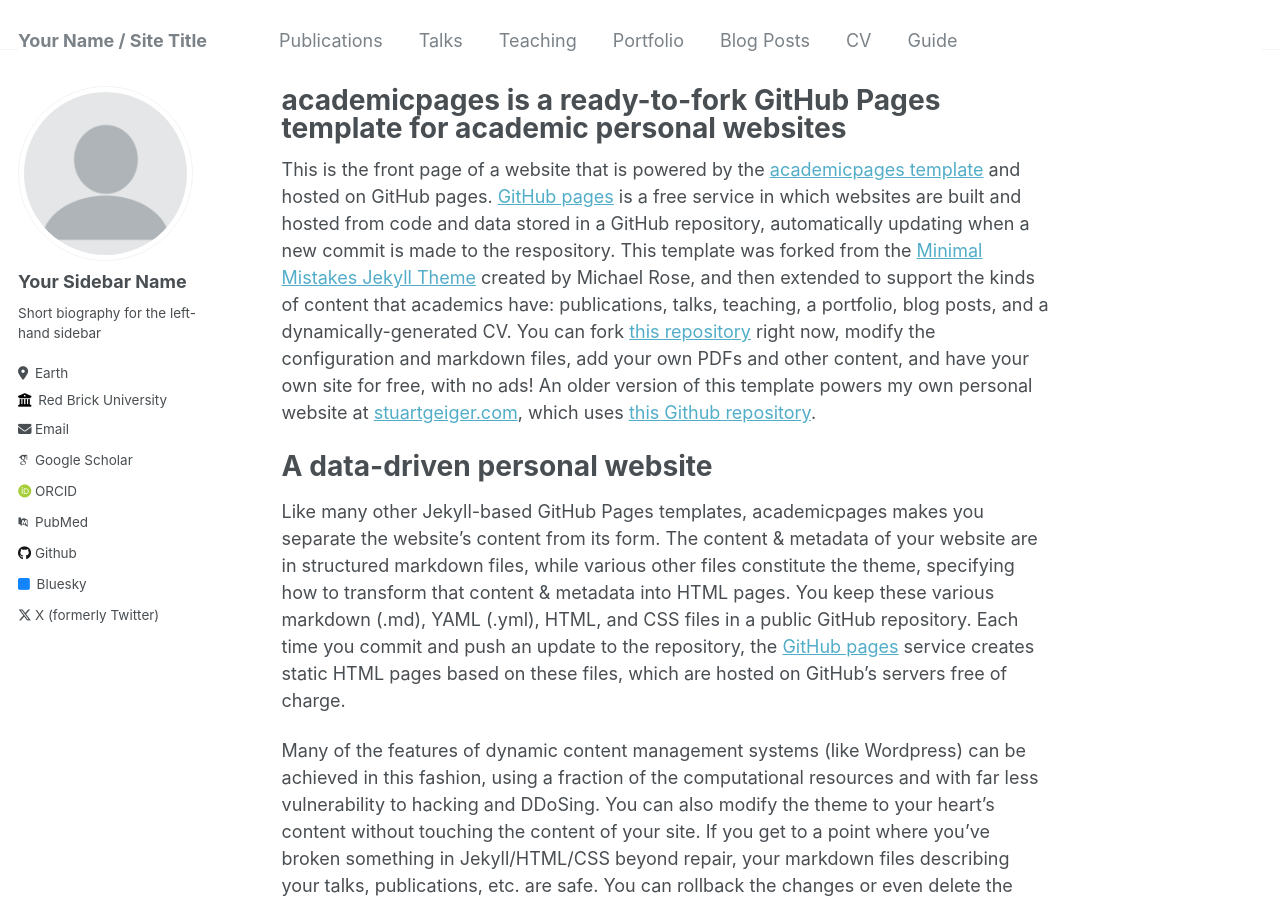
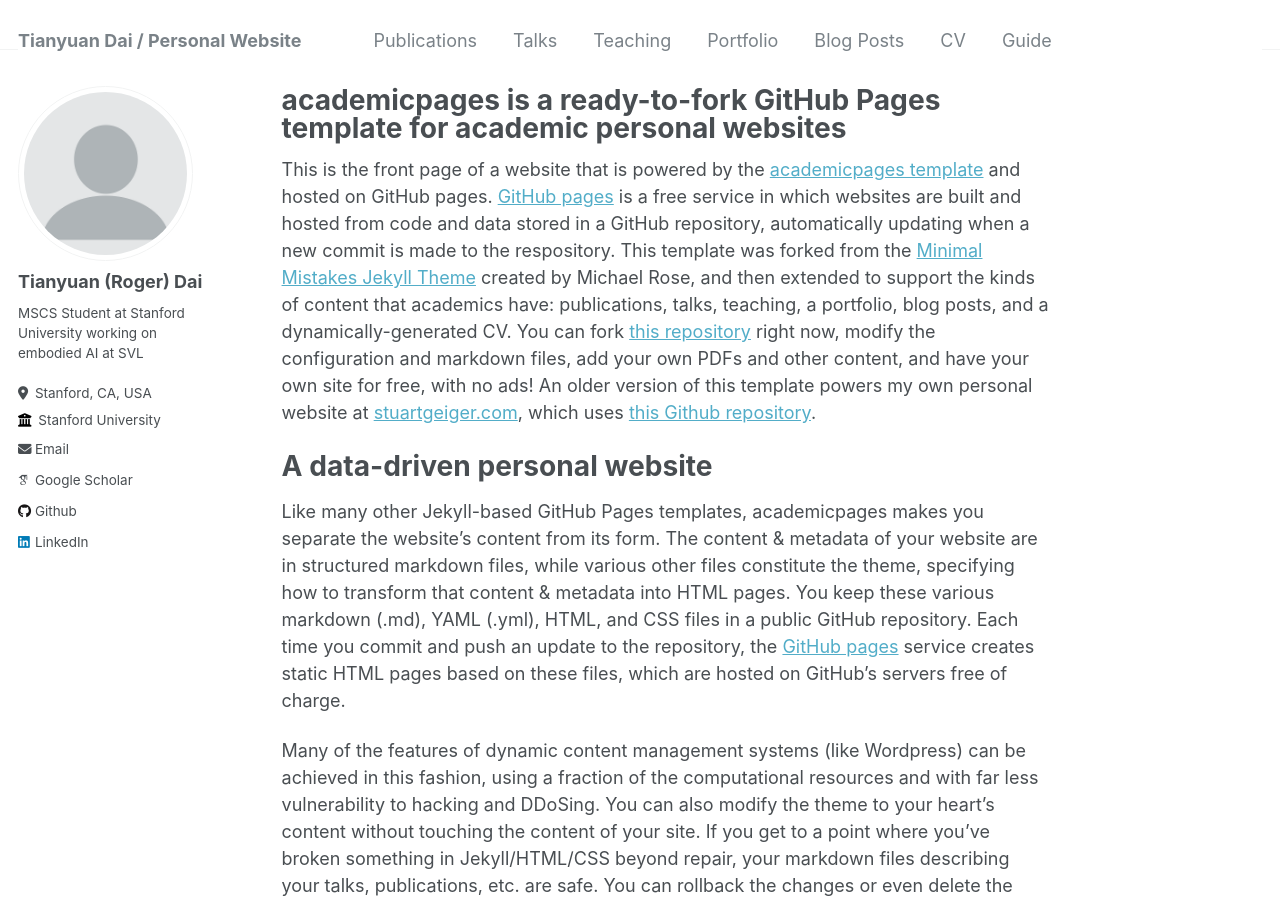
Before and after one commit to RogerDAI1217/RogerDai.github.io, a Jekyll site: the page built from _pages/about.md, in a window 1280 px wide and 900 px high. Built offline with Jekyll 4.4.1, drawn with Linux system fonts in a browser that asks for light colours; some web fonts are replaced.

Commit message:
Update _config.yml

```diff
--- a/_config.yml
+++ b/_config.yml
@@ -8,7 +8,7 @@
 
 # Basic Site Settings
 locale                   : "en-US"
-title                    : "Your Name / Site Title"
+title                    : "Tianyuan Dai / Personal Website"
 title_separator          : "-"
 name                     : &name "Your Name"
 description              : &description "personal description"
@@ -22,32 +22,32 @@ repository               : "academicpages/academicpages.github.io"
 author:
   # Biographic information
   avatar           : "profile.png"
-  name             : "Your Sidebar Name"
+  name             : "Tianyuan (Roger) Dai"
   pronouns         : # example: "she/her"
-  bio              : "Short biography for the left-hand sidebar"
-  location         : "Earth"
-  employer         : "Red Brick University"
+  bio              : "MSCS Student at Stanford University working on embodied AI at SVL"
+  location         : "Stanford, CA, USA"
+  employer         : "Stanford University"
   uri              : # URL
-  email            : "none@example.org"
+  email            : "tydai@stanford.edu"
 
   # Academic websites
   arxiv            : # URL - Update with the correct link to your profile
-  googlescholar    : "https://scholar.google.com/citations?user=PS_CX0AAAAAJ"
+  googlescholar    : "https://scholar.google.com/citations?user=pUuRNGUAAAAJ&hl=en"
   impactstory      : # URL
-  orcid            : "http://orcid.org/yourorcidurl"
-  pubmed           : "https://www.ncbi.nlm.nih.gov/pubmed/?term=john+snow"
+  orcid            : # "http://orcid.org/yourorcidurl"
+  pubmed           : # "https://www.ncbi.nlm.nih.gov/pubmed/?term=john+snow"
   researchgate     : # URL
 
   # Repositories and software development
   bitbucket        : # Username - Update with your username on the site
   codepen          : # Username
   dribbble         : # Username
-  github           : "academicpages"
+  github           : "https://github.com/RogerDAI1217"
   kaggle           : # Username
   stackoverflow    : # User number or user number and name (i.e., use "1" or "1/jeff-atwood")
 
   # Social media
-  bluesky          : "bsky.app" # Replace this with you Bluesky username
+  bluesky          : # "bsky.app" # Replace this with you Bluesky username
   facebook         : # Username
   flickr           : # Username
   foursquare       : # Username
@@ -56,7 +56,7 @@ author:
   keybase          : # Username
   instagram        : # Username
   lastfm           : # Username
-  linkedin         : # Username
+  linkedin         : "https://www.linkedin.com/in/tianyuandai/"
   mastodon         : # URL
   medium           : # URL
   pinterest        : # Username
@@ -64,7 +64,7 @@ author:
   steam            : # Username
   telegram         : # URL
   tumblr           : # Username
-  twitter          : "UniofOxford"  # Replace this with your X / Twitter handle
+  twitter          : # "UniofOxford"  # Replace this with your X / Twitter handle
   vine             : # Username
   weibo            : # Username
   wikipedia        : # Username
```
